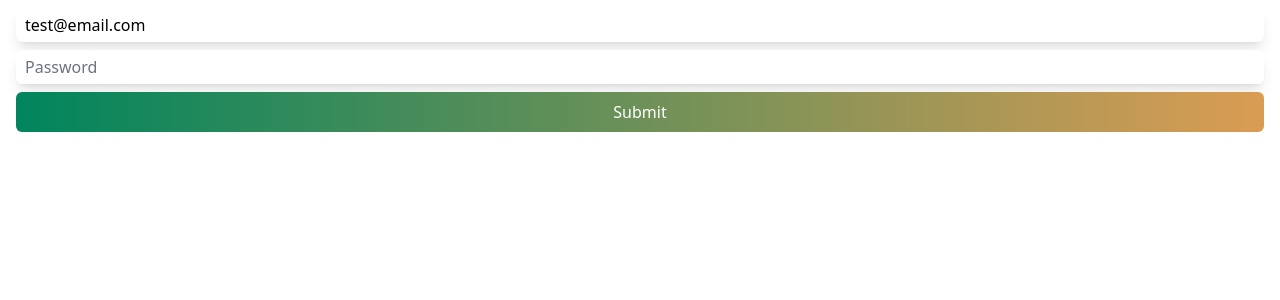
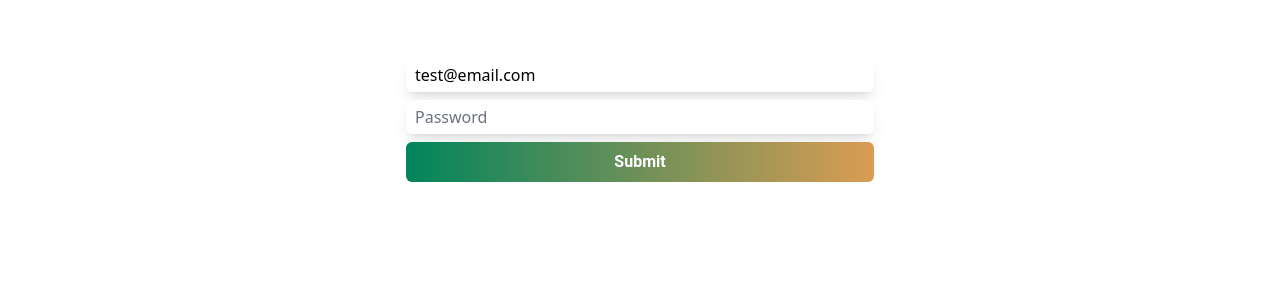
Before and after one commit to kharrison7/nextjs-demo, a Next.js app: page /login in a window 1280 px wide. Shown: the top 300 px of the page. Built offline with nearby package versions, Linux system fonts and the light colour scheme.

Commit message:
JRS-9703 updates styles a bit more

```diff
--- a/app/login/index.css
+++ b/app/login/index.css
@@ -9,7 +9,8 @@ body {
 button,
 button[type="submit"] {
   @apply rounded-md bg-gradient-to-r from-primary-500 to-secondary-600 px-6 py-2 text-white hover:opacity-50;
-  font-weight: 500;
+  font-weight: 600;
+  font-family: "Roboto", sans-serif;
 }
 
 button:disabled,
@@ -23,8 +24,19 @@ input[type="password"] {
   @apply rounded-md border border-background-700 bg-background-700 px-2 py-1 text-black shadow-lg outline-none  focus:border-primary-500;
 }
 
-.tutorial {
+.login-container {
+  height: auto;
+  margin: 0 auto;
+  padding: 10px;
+  position: relative;
+  margin-top: 40px;
+}
+
+.login {
   @apply flex flex-col px-4 py-2;
+  max-width: 500px;
+  margin-left: auto;
+  margin-right: auto;
 }
 
 .tutorial-shorts {
--- a/app/login/page.tsx
+++ b/app/login/page.tsx
@@ -37,7 +37,8 @@ const App = () => {
   };
 
   return (
-    <form className="tutorial gap-2" onSubmit={handleSubmit(onSubmit)}>
+    <div className="login-container">
+      <form className="login gap-2" onSubmit={handleSubmit(onSubmit)}>
         <input {...register("email")} type="text" placeholder="Email" />
         {errors.email && (
           <div className="text-red-500">{errors.email.message}</div>
@@ -51,6 +52,7 @@ const App = () => {
         </button>
         {errors.root && <div className="text-red-500">{errors.root.message}</div>}
       </form>
+    </div>
   );
 };
 
--- a/tailwind.config.ts
+++ b/tailwind.config.ts
@@ -19,7 +19,7 @@ const config: Config = {
           600: '#2F6FEB',
         },
         primary: {
-          500: "#00855d",
+          500: "#00855d", // JRS Green
           600: "#e0b058",
         },
         secondary: {
```
Lines whose indentation alone changed are shown as unchanged.
